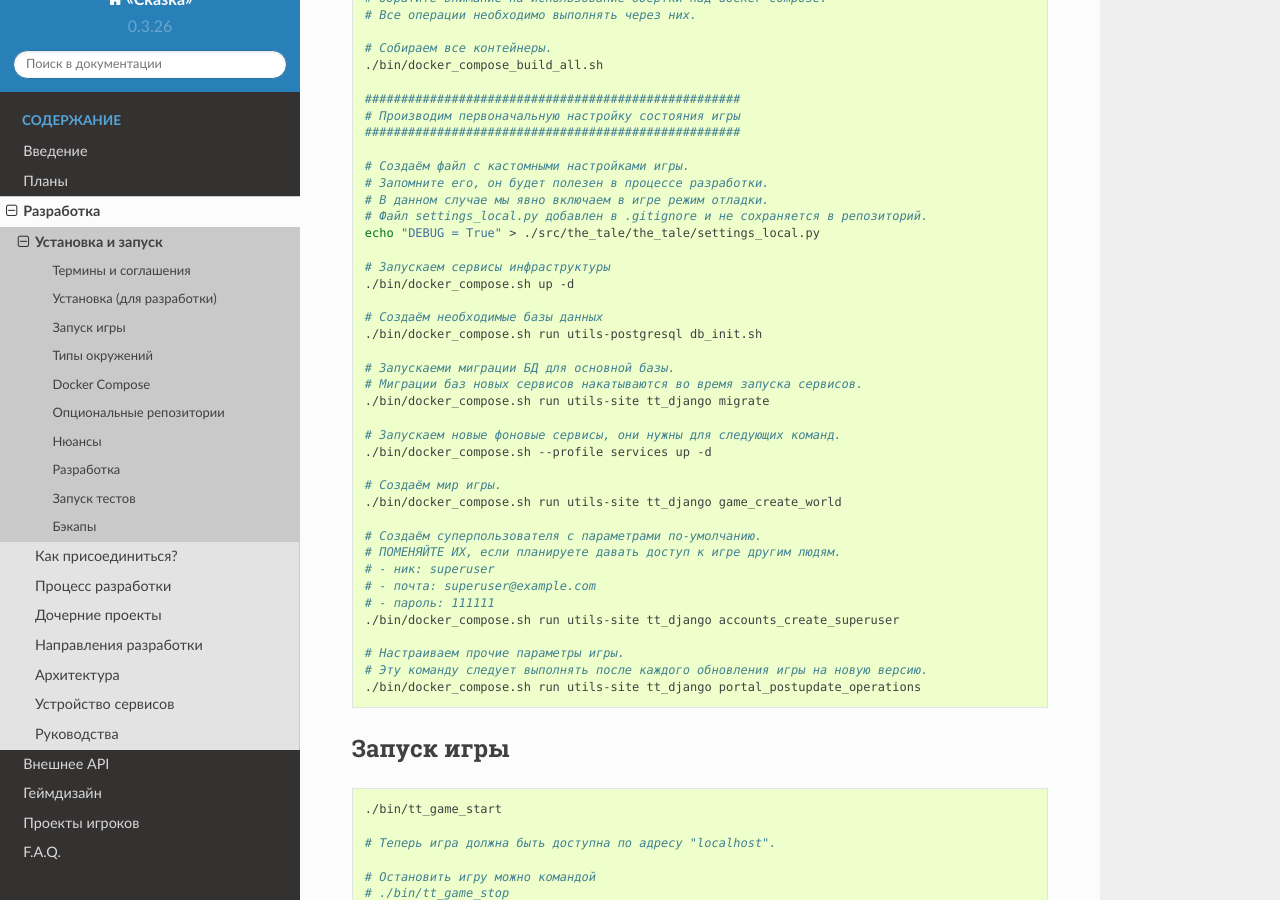
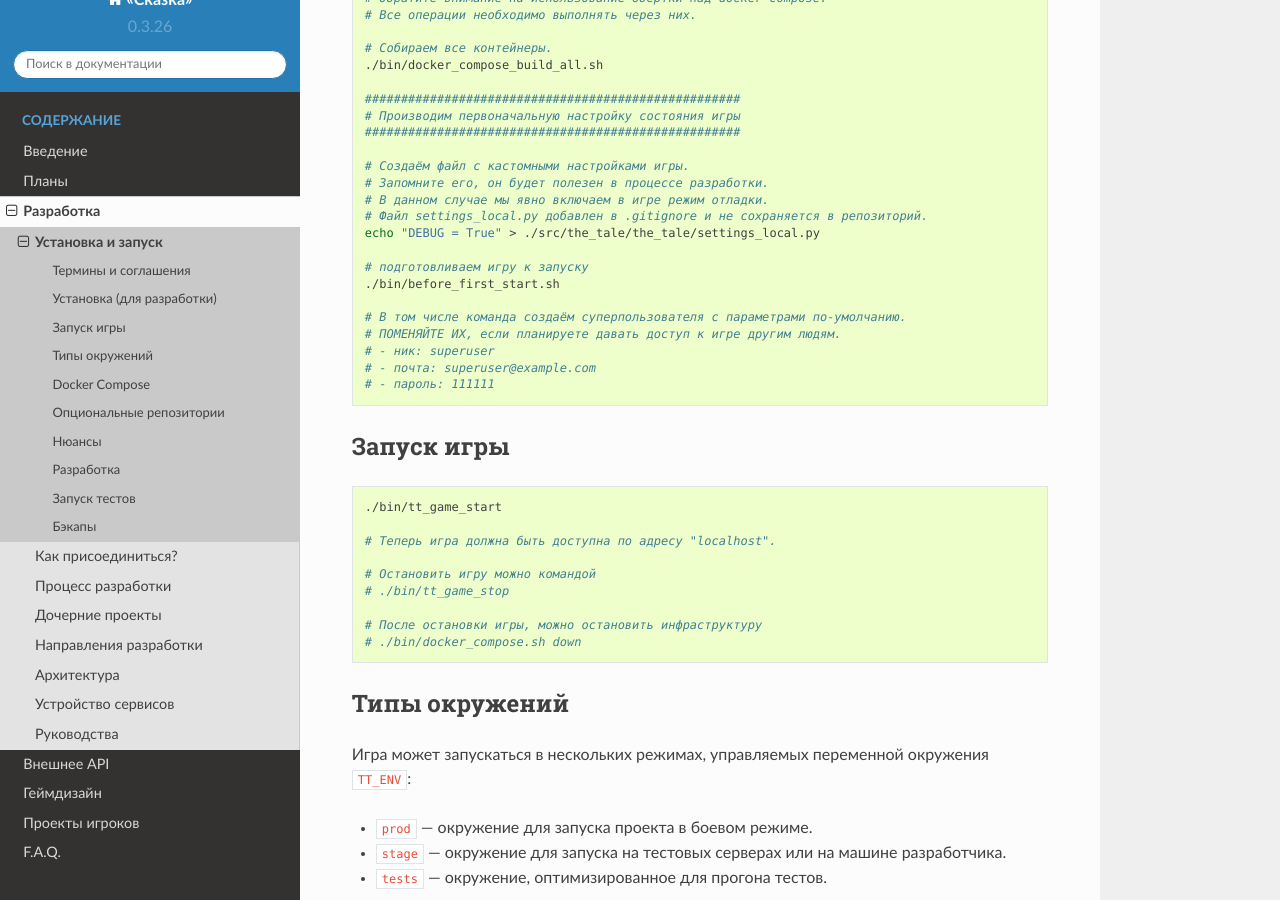
Before and after one commit to the-tale/tt_docs, a Sphinx documentation site: the page built from docs/source/development/install.rst, in a window 1280 px wide and 900 px high, scrolled down 1202 px. Built offline with Sphinx 7.4.7 and the Read the Docs theme 2.0.0, drawn with Linux system fonts in a browser that asks for light colours.

Commit message:
обновлена документация

```diff
--- a/docs/source/development/install.rst
+++ b/docs/source/development/install.rst
@@ -68,33 +68,14 @@
    # Файл settings_local.py добавлен в .gitignore и не сохраняется в репозиторий.
    echo "DEBUG = True" > ./src/the_tale/the_tale/settings_local.py
 
-   # Запускаем сервисы инфраструктуры
-   ./bin/docker_compose.sh up -d
+   # подготовливаем игру к запуску
+   ./bin/before_first_start.sh
 
-   # Создаём необходимые базы данных
-   ./bin/docker_compose.sh run utils-postgresql db_init.sh
-
-   # Запускаеми миграции БД для основной базы.
-   # Миграции баз новых сервисов накатываются во время запуска сервисов.
-   ./bin/docker_compose.sh run utils-site tt_django migrate
-
-   # Запускаем новые фоновые сервисы, они нужны для следующих команд.
-   ./bin/docker_compose.sh --profile services up -d
-
-   # Создаём мир игры.
-   ./bin/docker_compose.sh run utils-site tt_django game_create_world
-
-   # Создаём суперпользователя с параметрами по-умолчанию.
+   # В том числе команда создаём суперпользователя с параметрами по-умолчанию.
    # ПОМЕНЯЙТЕ ИХ, если планируете давать доступ к игре другим людям.
    # - ник: superuser
    # - почта: superuser@example.com
    # - пароль: 111111
-   ./bin/docker_compose.sh run utils-site tt_django accounts_create_superuser
-
-   # Настраиваем прочие параметры игры.
-   # Эту команду следует выполнять после каждого обновления игры на новую версию.
-   ./bin/docker_compose.sh run utils-site tt_django portal_postupdate_operations
-
 
 Запуск игры
 ***********
```
